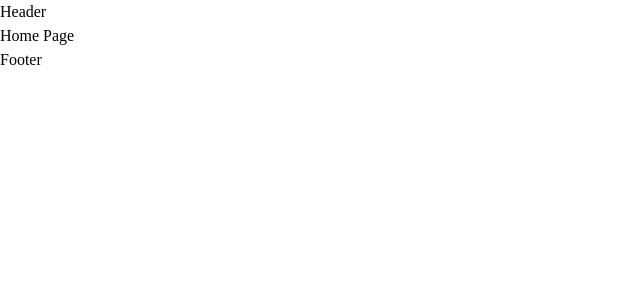
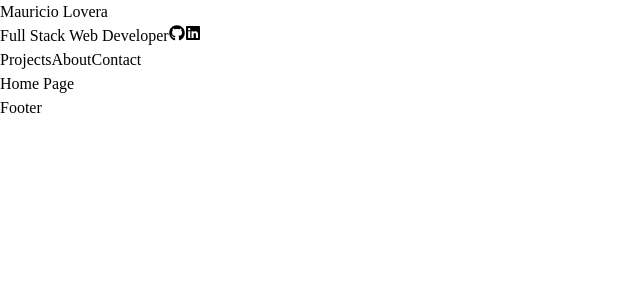
Before and after one commit to mauLovera/Portfolio, a Next.js app: page / in a window 1280 px wide. Shown: the top 300 px of the page, without its empty margins (0-640 px from the left). Built offline with nearby package versions, Linux system fonts and the light colour scheme.

Commit message:
feat: add tsx for header component && react-icons

```diff
--- a/components/layout/Header/Header.tsx
+++ b/components/layout/Header/Header.tsx
@@ -1,5 +1,26 @@
+import Link from 'next/link'
+import ActiveLink from '@/components/common/ActiveLink/ActiveLink'
 import styles from './Header.module.scss'
+import { FaGithub, FaLinkedin } from 'react-icons/fa'
 
 export default function Header() {
-  return <header className={styles.container}>Header</header>
+  return (
+    <header className={styles.container}>
+      <nav>
+        <Link href={'/'} className={styles.name}>
+          Mauricio Lovera
+        </Link>
+        <div className={styles.title}>
+          <span>Full Stack Web Developer</span>
+          <FaGithub />
+          <FaLinkedin />
+        </div>
+        <div className={styles.links}>
+          <ActiveLink text="Projects" url="projects" />
+          <ActiveLink text="About" url="about" />
+          <ActiveLink text="Contact" url="contact" />
+        </div>
+      </nav>
+    </header>
+  )
 }
--- a/package.json
+++ b/package.json
@@ -17,6 +17,7 @@
     "next": "13.0.6",
     "react": "18.2.0",
     "react-dom": "18.2.0",
+    "react-icons": "^4.7.1",
     "sass": "^1.56.1",
     "typescript": "4.9.4"
   }
```
Also changed, not shown: 1 other file (tests, documents, lock files or other folders).
